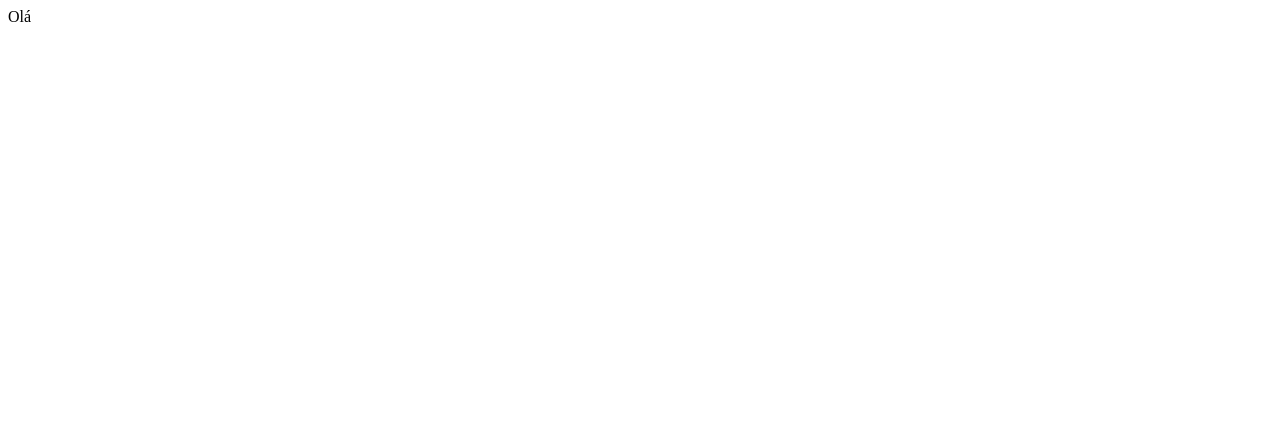
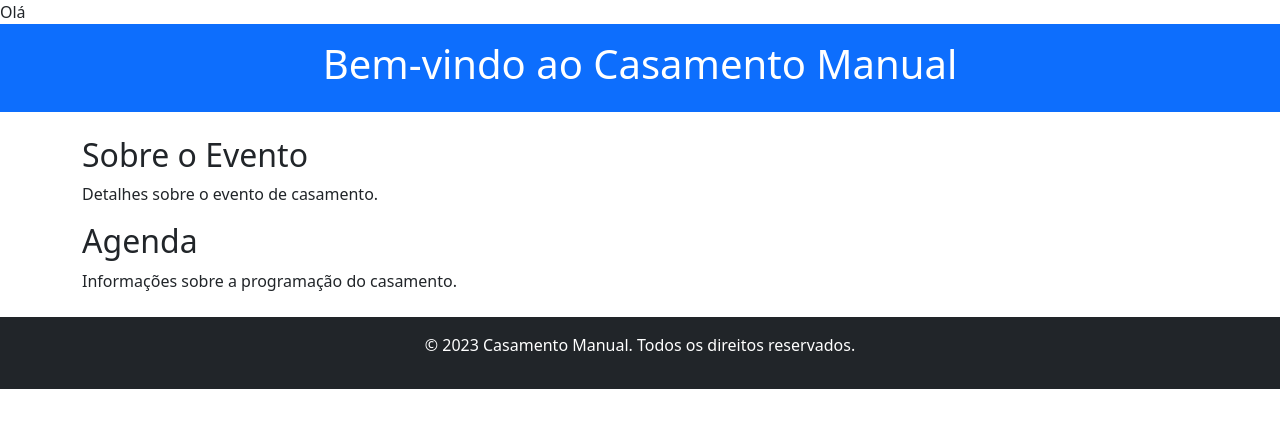
Before and after one commit to jenaroaaugusto/projeto2025, a plain HTML site: page index.html in a window 1280 px wide. Drawn offline with nearby package versions, Linux system fonts and the light colour scheme.

```diff
--- a/index.html
+++ b/index.html
@@ -1 +1,34 @@
 Olá
+
+
+
+
+<!DOCTYPE html>
+<html lang="pt-br">
+<head>
+    <meta charset="UTF-8">
+    <meta name="viewport" content="width=device-width, initial-scale=1.0">
+    <title>Casamento Manual</title>
+    <link href="https://cdn.jsdelivr.net/npm/bootstrap@5.3.3/dist/css/bootstrap.min.css" rel="stylesheet" integrity="sha384-QWTKZyjpPEjISv5WaRU9OFeRpok6YctnYmDr5pNlyT2bRjXh0JMhjY6hW+ALEwIH" crossorigin="anonymous">
+    <script src="https://cdn.jsdelivr.net/npm/bootstrap@5.3.3/dist/js/bootstrap.bundle.min.js" integrity="sha384-YvpcrYf0tY3lHB60NNkmXc5s9fDVZLESaAA55NDzOxhy9GkcIdslK1eN7N6jIeHz" crossorigin="anonymous"></script>
+
+</head>
+<body>
+    <header class="bg-primary text-white text-center py-3">
+        <h1>Bem-vindo ao Casamento Manual</h1>
+    </header>
+    <main class="container mt-4">
+        <section>
+            <h2>Sobre o Evento</h2>
+            <p>Detalhes sobre o evento de casamento.</p>
+        </section>
+        <section>
+            <h2>Agenda</h2>
+            <p>Informações sobre a programação do casamento.</p>
+        </section>
+    </main>
+    <footer class="bg-dark text-white text-center py-3 mt-4">
+        <p>&copy; 2023 Casamento Manual. Todos os direitos reservados.</p>
+    </footer>
+</body>
+</html></html>
```
